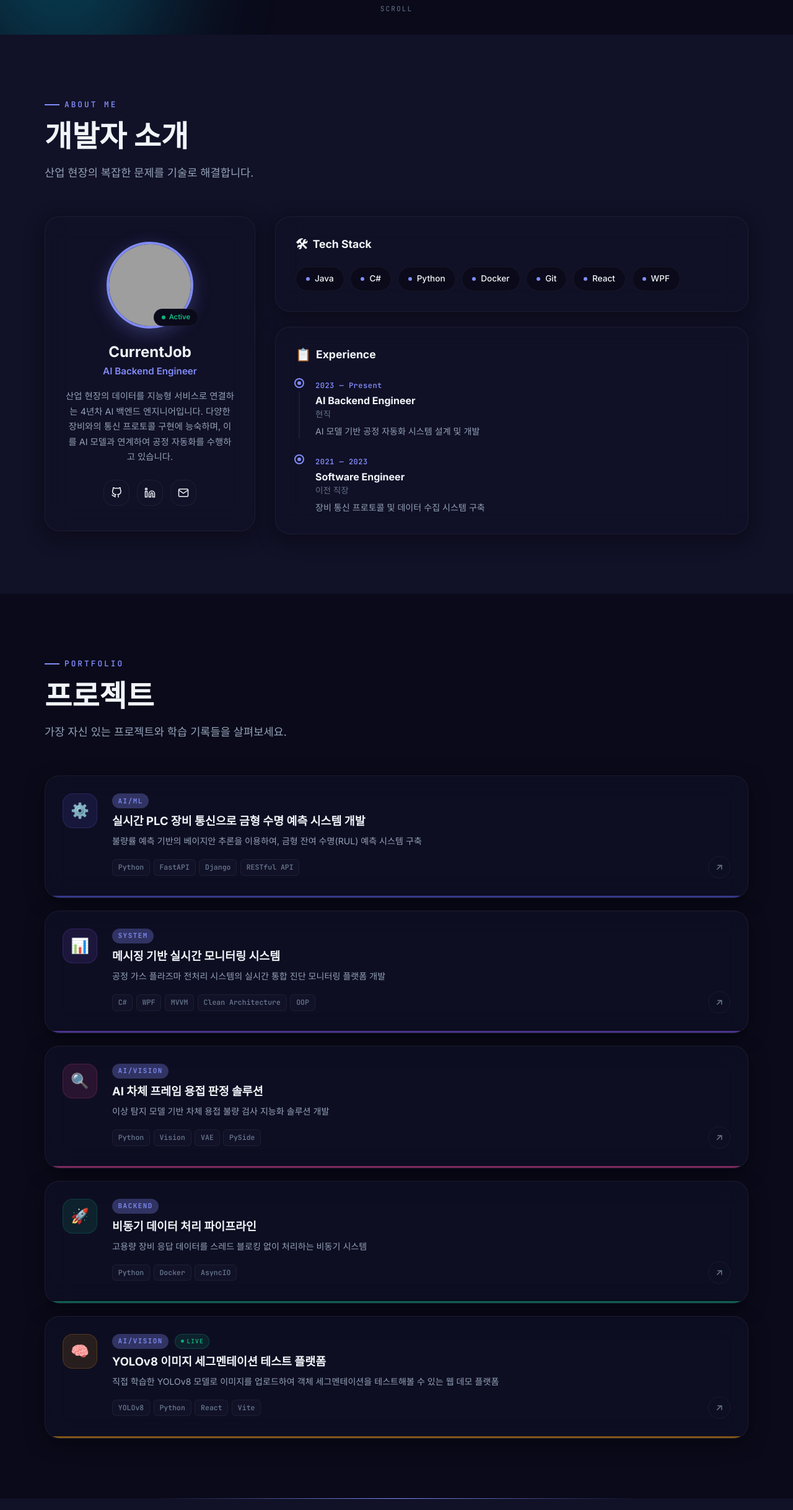
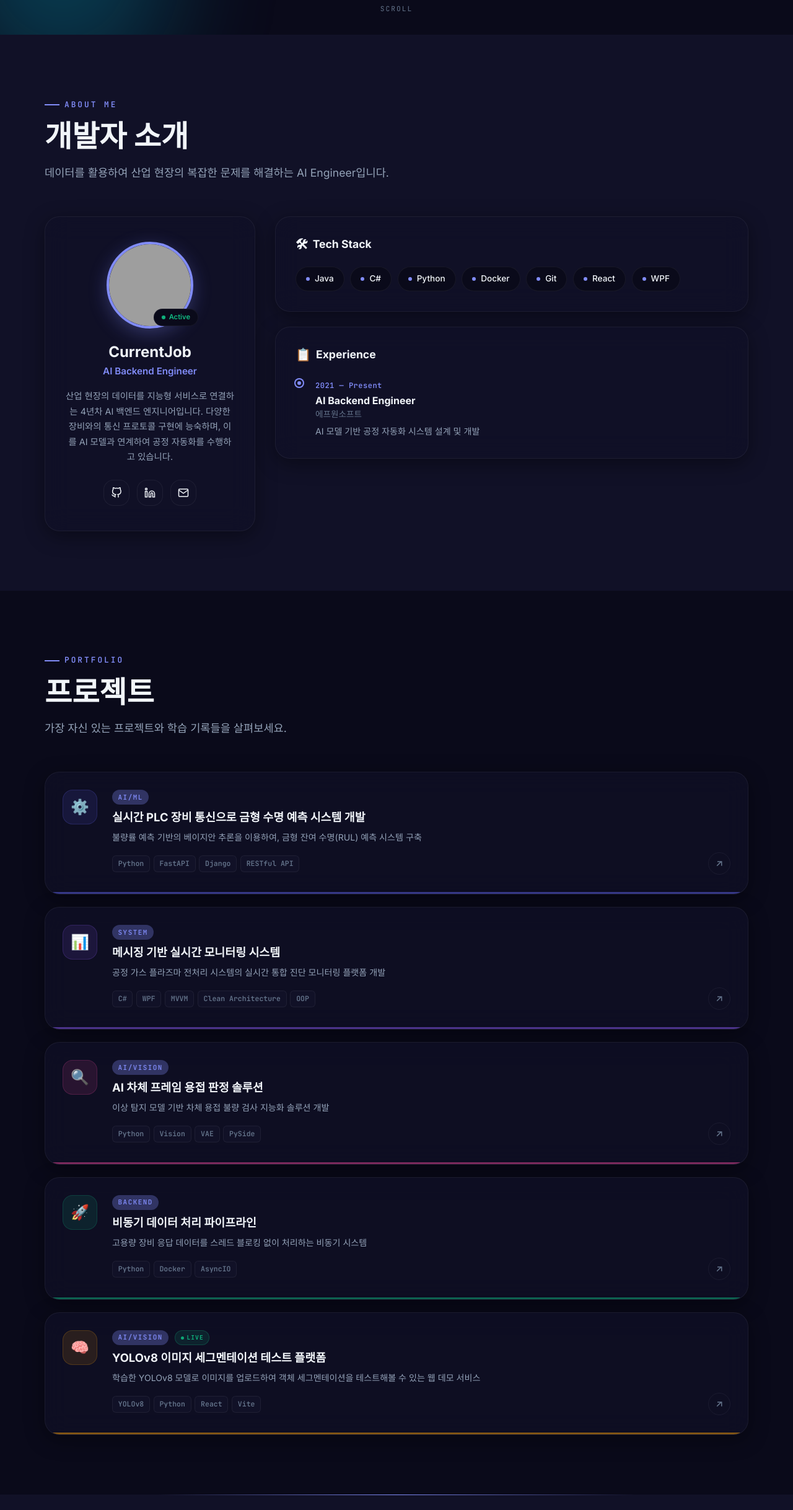
Before and after one commit to currentJob/currentJob.github.io, a React (Create React App) app: page / in a window 1280 px wide. Shown: the part 744-3180 px from the top of the page at 62% size. Built offline with nearby package versions, Linux system fonts and the light colour scheme; grey boxes are pictures that could not be loaded.

Commit message:
feat: AboutSection 컴포넌트 및 포트폴리오 데이터 설정 추가

```diff
--- a/src/components/AboutSection.js
+++ b/src/components/AboutSection.js
@@ -19,7 +19,7 @@ export default function AboutSection() {
         <div className="section-header fade-in-up">
           <span className="section-label">About Me</span>
           <h2 className="section-title">개발자 소개</h2>
-          <p className="section-subtitle">산업 현장의 복잡한 문제를 기술로 해결합니다.</p>
+          <p className="section-subtitle">데이터를 활용하여 산업 현장의 복잡한 문제를 해결하는 AI Engineer입니다.</p>
         </div>
 
         <div className="about-grid">
--- a/src/data/portfolioData.js
+++ b/src/data/portfolioData.js
@@ -8,17 +8,11 @@ export const profileData = {
   roles: ["Backend Developer", "AI Engineer", "System Architect"],
   experience: [
     {
-      year: "2023 — Present",
+      year: "2021 — Present",
       role: "AI Backend Engineer",
-      company: "현직",
+      company: "에프원소프트",
       desc: "AI 모델 기반 공정 자동화 시스템 설계 및 개발",
-    },
-    {
-      year: "2021 — 2023",
-      role: "Software Engineer",
-      company: "이전 직장",
-      desc: "장비 통신 프로토콜 및 데이터 수집 시스템 구축",
-    },
+    }
   ],
   socials: [
     {
@@ -98,7 +92,7 @@ export const portfolioData = [
     category: "AI/Vision",
     title: "YOLOv8 이미지 세그멘테이션 테스트 플랫폼",
     description:
-      "직접 학습한 YOLOv8 모델로 이미지를 업로드하여 객체 세그멘테이션을 테스트해볼 수 있는 웹 데모 플랫폼",
+      "학습한 YOLOv8 모델로 이미지를 업로드하여 객체 세그멘테이션을 테스트해볼 수 있는 웹 데모 서비스",
     tech: ["YOLOv8", "Python", "React", "Vite"],
     link: "https://currentjob.github.io/yolov8-seg-page",
     span: "featured",
```
